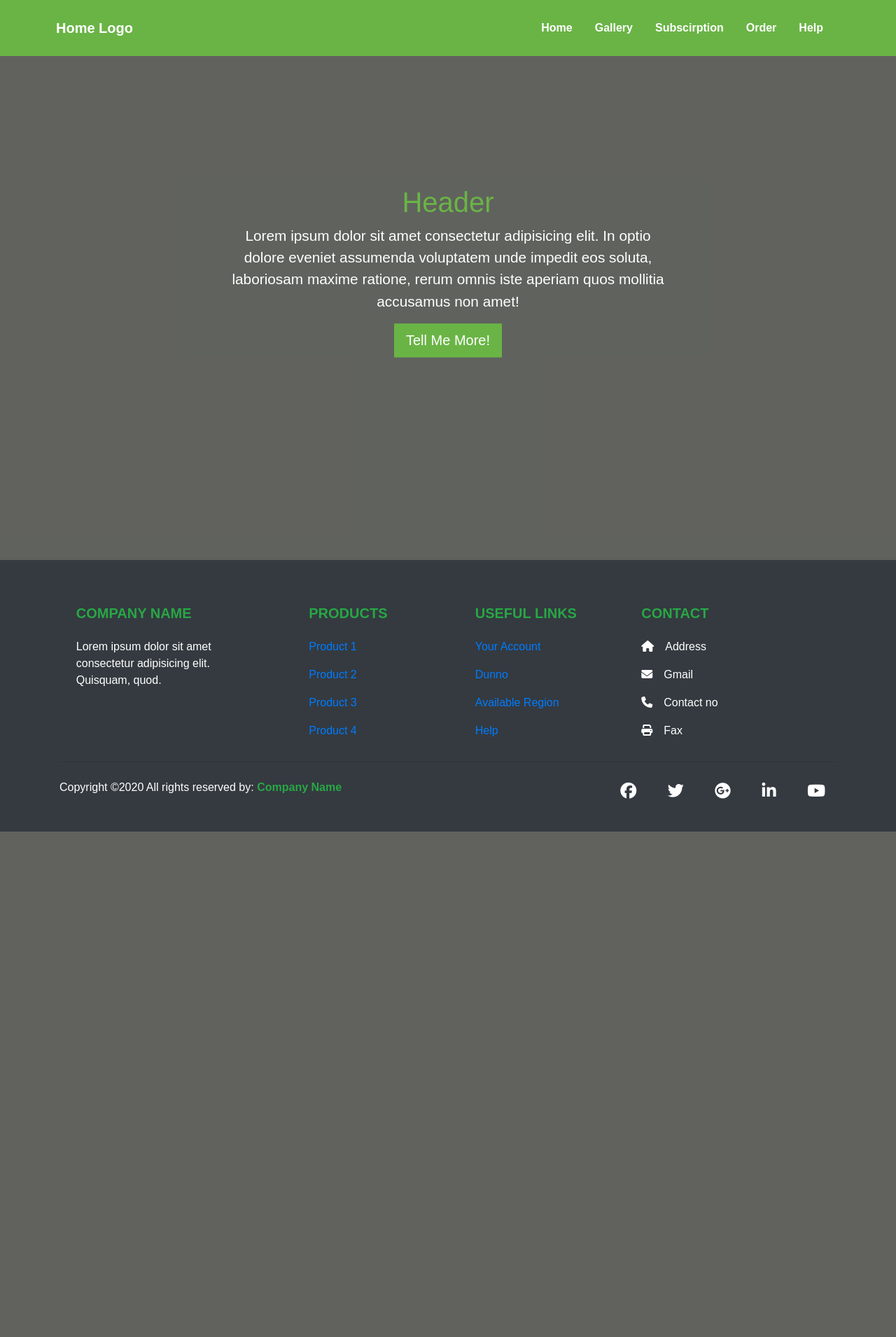
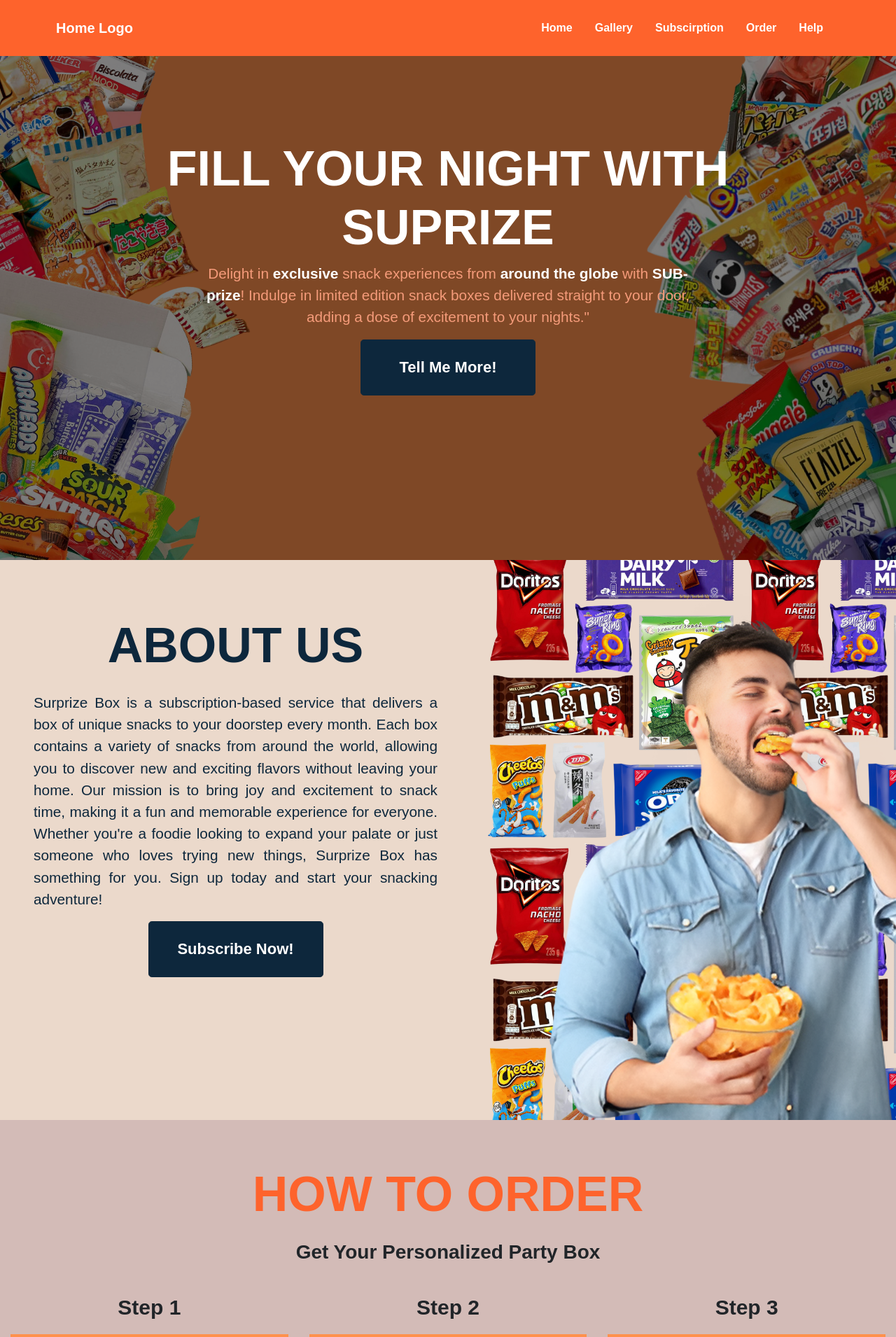
Before and after one commit to junhubdotcom/webpro2024, a PHP site: page / in a window 1280 px wide. Shown: the top 1910 px of the page at 70% size. Before the commit the page ends 1188 px from the top, so only its background shows below. Run offline with PHP 8.4, Linux system fonts and the light colour scheme; some libraries are stand-ins or nearby versions.

Commit message:
Homepage

```diff
--- a/index.html
+++ b/index.html
@@ -9,6 +9,7 @@
             integrity="sha384-TX8t27EcRE3e/ihU7zmQxVncDAy5uIKz4rEkgIXeMed4M0jlfIDPvg6uqKI2xXr2" crossorigin="anonymous">
         <script src="https://kit.fontawesome.com/61bf9d238a.js" crossorigin="anonymous"></script>
         <link rel="stylesheet" type="text/css" href="style.css">
+        <script src="https://kit.fontawesome.com/61bf9d238a.js" crossorigin="anonymous"></script>
 
     </head>
 
@@ -50,13 +51,79 @@
     <header class="page-header header container-fluid">
         <div class="overlay">
             <div class="description">
-                <h1>Header</h1>
-                <p>Lorem ipsum dolor sit amet consectetur adipisicing elit. In optio dolore eveniet assumenda voluptatem unde impedit eos soluta, laboriosam maxime ratione, rerum omnis iste aperiam quos mollitia accusamus non amet!</p>
+                <h1>FILL YOUR NIGHT WITH SUPRIZE</h1>
+                <p>Delight in <span>exclusive</span> snack experiences from <span>around the globe</span> with <span>SUB-prize</span>! Indulge in limited edition snack boxes delivered straight to your door, adding a dose of excitement to your nights."</p>
                 <a href = "#"><button class="btn btn-outline-secondary btn-lg">Tell Me More!</button></a>
 
             </div>
         </div>
     </header>
+
+    <!--About Us-->
+    <div class = "aboutUs">
+        <div class = "container-fluid py-4 px-5">
+            <div class = "row py-2">
+                <div class = "col-md-6 col-lg-6 pt-5 text-center">
+                    <h1 class = "text-uppercase mb-4">About Us</h1>
+                    <p>Surprize Box is a subscription-based service that delivers a box of unique
+                        snacks to your doorstep every month. Each box contains a variety of snacks
+                        from around the world, allowing you to discover new and exciting flavors without
+                        leaving your home. Our mission is to bring joy and excitement to snack time,
+                        making it a fun and memorable experience for everyone. Whether you're a foodie
+                        looking to expand your palate or just someone who loves trying new things, Surprize
+                         Box has something for you. Sign up today and start your snacking adventure!</p>
+                    <a href = "#"><button class = 'btn btn-outline-secondary btn-lg'>Subscribe Now!</button></a>
+                </div>
+            </div>
+        </div>
+    </div>
+
+    <!--How to Order-->
+    <div class = "how2">
+        <div class = "container-fluid py-5">
+            <div class = "row py-3" >
+                <div class = "col-md-4 col-lg-7 mx-auto text-center">
+                    <h1 class = "text-uppercase mb-4">How to Order</h1>
+                    <h3>Get Your Personalized Party Box</h>
+                </div>
+
+            </div>
+            <div class = "row algin-items-center">
+                <div class = " col-md-4 col-lg-4 text-center">
+                    <h2>Step 1</h2>
+                    <div class = "card border-0 bg-light">
+                        <div class = "class-body">
+                            <img src = "step2.png" class ="img-fluid" alt= "step 1" >
+                        </div>
+                    </div>
+                    <h2>Customize</h2>
+                </div>
+
+                <div class = " col-md-4 col-lg-4 text-center">
+                    <h2>Step 2</h2>
+                    <div class = "card border-0 bg-light rounded">
+                        <div class = "class-body">
+                            <img src = "step1.png" class ="img-fluid rounded-10" alt= "step 1" >
+                        </div>
+                    </div>
+                    <h2>Subscribe</h2>
+                </div>
+
+                <div class = " col-md-4 col-lg-4 text-center">
+                    <h2>Step 3</h2>
+                    <div class = "card border-0 bg-light">
+                        <div class = "class-body">
+                            <img src = "step3.png" class ="img-fluid" alt= "step 1" >
+                        </div>
+                    </div>
+                    <h2>Enjoy</h2>
+                </div>
+
+
+
+            </div>
+        </div>
+    </div>
 
     <!--Footer-->
     <footer class = "bg-dark text-white pt-5 pb-4">
@@ -66,12 +133,12 @@
             <div class = "row text-center text-md-left">
 
                 <div class = "col-md-3 col-lg-3 col-xl-3 mx-auto mt-3">
-                    <h5 class = "text-uppercase mb-4 font-weight-bold text-success">Company Name</h5>
+                    <h5 class = "text-uppercase mb-4 font-weight-bold text-success"><oran>SUB-Prize</oran></h5>
                     <p>Lorem ipsum dolor sit amet consectetur adipisicing elit. Quisquam, quod.</p>
                 </div>
 
                 <div class = "col-md-2 col-lg-2 col-xl-2 mx-auto mt-3">
-                    <h5 class = "text-uppercase mb-4 font-weight-bold text-success">Products</h5>
+                    <h5 class = "text-uppercase mb-4 font-weight-bold text-success"><oran>Products</oran></h5>
                     <p><a href = "#">Product 1</a></p>
                     <p><a href = "#">Product 2</a></p>
                     <p><a href = "#">Product 3</a></p>
@@ -79,7 +146,7 @@
                 </div>
 
                 <div class = "col-md-2 col-lg-2 col-xl-2 mx-auto mt-3">
-                    <h5 class = "text-uppercase mb-4 font-weight-bold text-success">Useful Links</h5>
+                    <h5 class = "text-uppercase mb-4 font-weight-bold text-success"><oran>Useful Links</oran></h5>
                     <p><a href = "#">Your Account</a></p>
                     <p><a href = "#">Dunno</a></p>
                     <p><a href = "#">Available Region</a></p>
@@ -87,7 +154,7 @@
                 </div>
 
                 <div class = "col-md-4 col-lg-3 col-xl-3 mx-auto mt-3">
-                    <h5 class = "text-uppercase mb-4 font-weight-bold text-success">Contact</h5>
+                    <h5 class = "text-uppercase mb-4 font-weight-bold text-success"><oran>Contact</oran></h5>
                     <p><i class =  "fas fa-home mr-3"></i>Address</p>
                     <p><i class =  "fas fa-envelope mr-3"></i>Gmail</p>
                     <p><i class =  "fas fa-phone mr-3"></i>Contact no</p>
@@ -102,7 +169,7 @@
                 <div class = "col-md-7 col-lg-8">
                     <p>Copyright ©2020 All rights reserved by:
                         <a href = "#" style="text-decoration: none;">
-                        <strong class = "text-success">Company Name</strong></a>
+                        <strong><oran>SUB-Prize</oran></strong></a>
                     </p>
             </div>
 
--- a/style.css
+++ b/style.css
@@ -9,11 +9,11 @@ body {
     padding: 0;
     margin: 0;
     min-height: 100vh;
-    background: #f2f6e9;
+    background: #d3bbb7;
 }
 
 .navbar {
-    background:#6ab446;
+    background:#fe632c;
     position: fixed;
     top: 0;
     left: 0;
@@ -55,6 +55,7 @@ body {
 
 .header {
     height: 100vh;
+    background-image: url(intro.png);
     background-size: cover;
     background-position: center;
     position: relative;
@@ -66,11 +67,12 @@ body {
     min-width: 100%;
     left: 0;
     top: 0;
-    background: rgba(0, 0, 0, 0.6);
+    background: rgba(0, 0, 0, 0.5);
 }
 
 .description {
     left: 50%;
+    width: 70%;
     position: absolute;
     top: 50%;
     transform: translate(-50%, -55%);
@@ -78,24 +80,95 @@ body {
 }
 
 .description h1 {
-    color: #6ab446;
+    color: #fff;
+    font-size: 70px;
+    font-weight: 900;
 }
 
 .description p {
-    color: #fff;
+    padding: 0px 80px;
+    color: rgb(245, 155, 122);
     font-size: 1.3rem;
     line-height: 1.5;
 }
 
+span {
+    color: #ffff;
+    font-weight: 800;
+}
+
+oran {
+    color: #fe632c;
+    font-weight: 800;
+}
+
 .description button {
-    border:1px solid #6ab446;
-    background:#6ab446;
-    border-radius: 0;
+    padding: 10px 20px;
+    border:1px solid #0d273c;
+    background:#0d273c;
+    border-radius: 4;
+    height: 80px;
+    width: 250px;
+    font-size: 22px;
+    font-weight: 900;
     color:#fff;
 }
 
 .description button:hover {
-    border:1px solid #fff;
-    background:#fff;
-    color:#000;
+    border:1px solid #0a4778;
+    background:#0a4778;
 }
+
+.aboutUs {
+    height: 100vh;
+    background-image: url("aboutus.png");
+    background-size: cover;
+    background-position: center;
+}
+
+.aboutUs h1{
+    color: #0d273c;
+    font-size: 70px;
+    font-weight: 900;
+}
+
+.aboutUs p{
+    color: #0d273c;
+    text-align: justify;
+    font-size: 1.3rem;
+    line-height: 1.5;
+}
+
+.aboutUs button {
+    padding: 10px 20px;
+    border:1px solid #0d273c;
+    background:#0d273c;
+    border-radius: 4;
+    height: 80px;
+    width: 250px;
+    font-size: 22px;
+    font-weight: 900;
+    color:#fff;
+}
+
+.aboutUs button:hover {
+    border:1px solid #0a4778;
+    background:#0a4778;
+}
+
+.how2 h1{
+    color: #fe632c;
+    font-size: 70px;
+    font-weight: 900;
+}
+
+.how2 h2{
+    color: 2c2f5d;
+    font-size: 30px;
+    font-weight: 900;
+    margin: 20px;
+}
+
+.how2 h3{
+    font-weight: 700;
+}
```
Also changed, not shown: aboutus.png (added), intro.png (added), step1.png (added), step2.png (added), step3.png (added).
